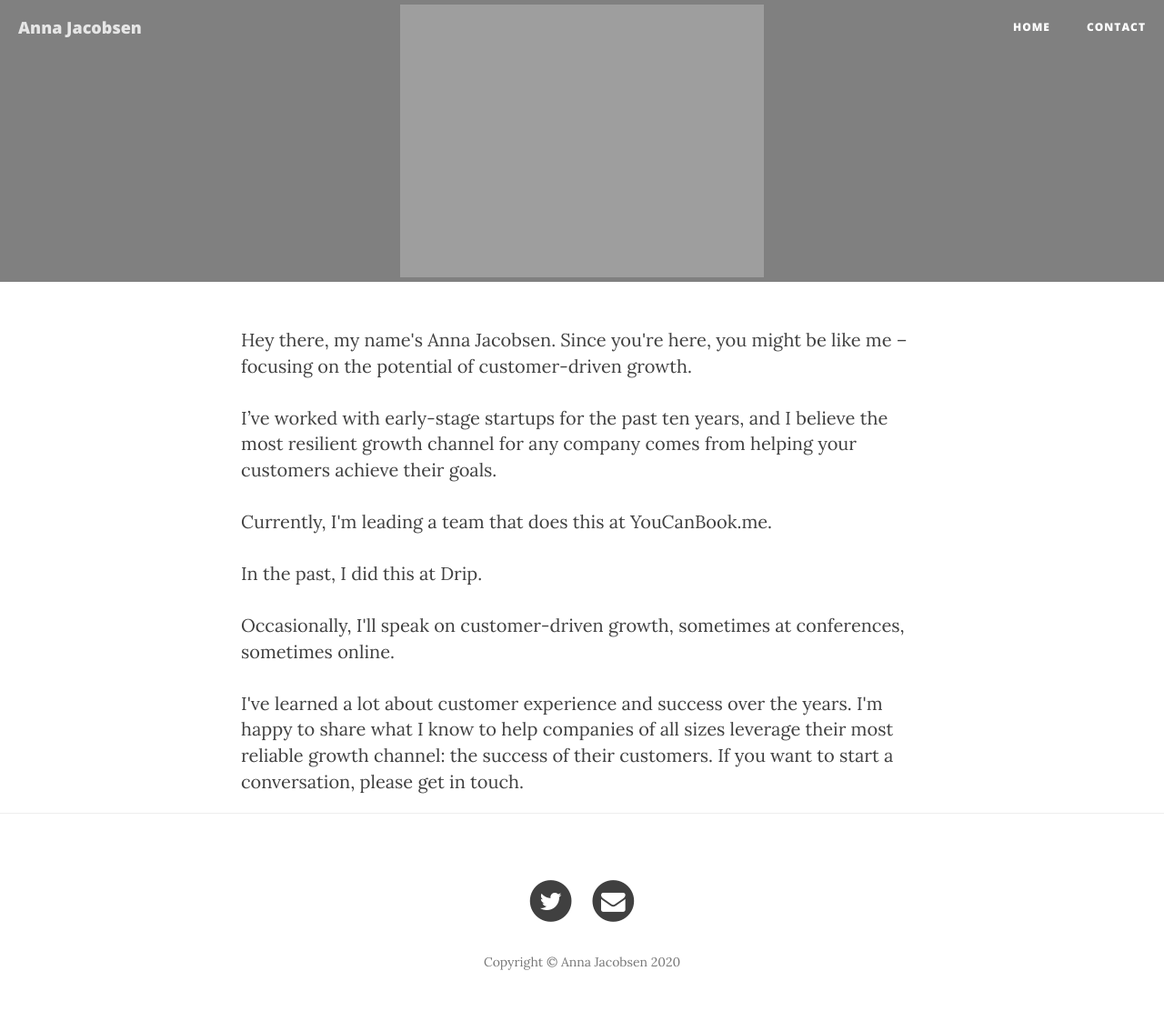
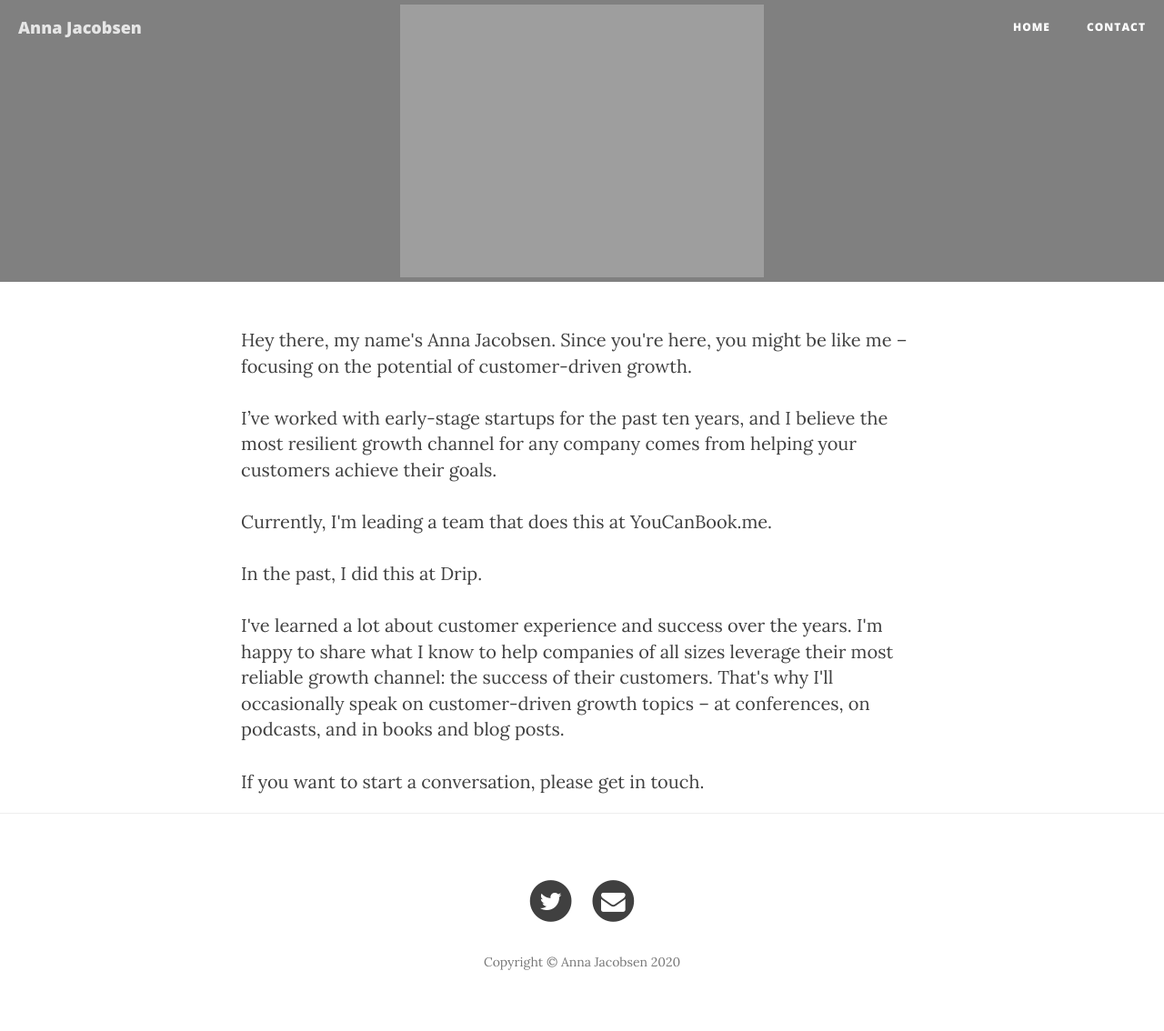
Before and after one commit to annaj/annaj, a Jekyll site: the page built from index.html, in a window 1280 px wide. Shown: the whole page at 91% size. Built offline with Jekyll 4.4.1, drawn with Linux system fonts in a browser that asks for light colours; nearby versions of some CDN libraries; the list of posts is cut into pages by our own code.

Commit message:
Update from Forestry.io Anna Jacobsen updated index.html

```diff
--- a/index.html
+++ b/index.html
@@ -11,6 +11,6 @@ Currently, I'm leading a team that does this at YouCanBook.me.<br />
 <br />
 In the past, I did this at Drip.<br />
 <br />
-Occasionally, I'll speak on customer-driven growth, sometimes at conferences, sometimes online.<br />
+I've learned a lot about customer experience and success over the years. I'm happy to share what I know to help companies of all sizes leverage their most reliable growth channel: the success of their customers. That's why I'll occasionally speak on customer-driven growth topics – at conferences, on podcasts, and in books and blog posts.<br />
 <br />
-I've learned a lot about customer experience and success over the years. I'm happy to share what I know to help companies of all sizes leverage their most reliable growth channel: the success of their customers. If you want to start a conversation, please <a href="https://www.annajacobsen.com/contact/">get in touch</a>.
+If you want to start a conversation, please <a href="https://www.annajacobsen.com/contact/">get in touch</a>.
```
